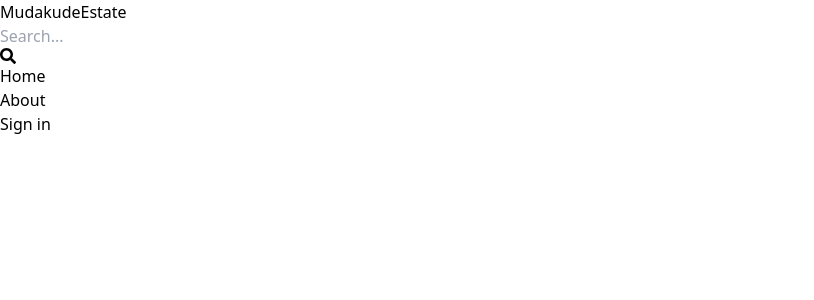
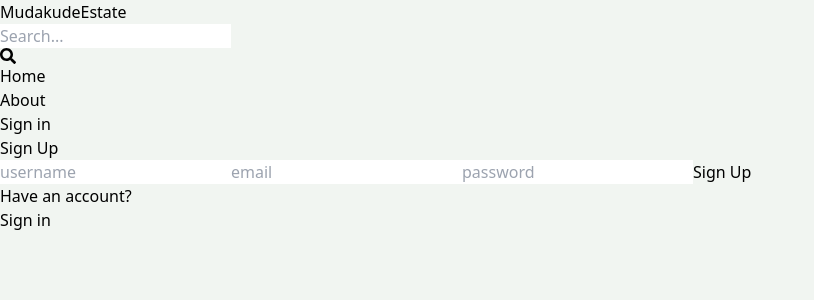
Before and after one commit to rohit3110-pro/mern-estate, a React (Vite) app in the folder client/: page /sign-up in a window 1280 px wide. Shown: the top 300 px of the page, without its empty margins (0-814 px from the left). Built offline with nearby package versions, Linux system fonts and the light colour scheme.

Commit message:
complete sign up page UI

```diff
--- a/client/src/App.jsx
+++ b/client/src/App.jsx
@@ -1,7 +1,7 @@
 import { BrowserRouter,Routes,Route } from "react-router-dom"
 import Home from './pages/home';
 import Signin from './pages/signin';
-import Signout from './pages/signout';
+import SignUp from './pages/signUp';
 import Profile from "./pages/Profile";
 import About from "./pages/about";
 import Header from "./components/Header";
@@ -14,7 +14,7 @@
     <Routes>
       <Route path="/" element={<Home />} />
       <Route path="/sign-in" element={<Signin />} />
-      <Route path="/sign-out" element={<Signout />} />
+      <Route path="/sign-up" element={<SignUp />} />
       <Route path="/profile" element={<Profile />} />
       <Route path="/about" element={<About />} />
     </Routes>
--- a/client/src/index.css
+++ b/client/src/index.css
@@ -1,3 +1,7 @@
 @tailwind base;
 @tailwind components;
 @tailwind utilities;
+
+body{
+    background-color: rgb(241,245,241);
+}
--- /dev/null
+++ b/client/src/pages/signUp.jsx
@@ -0,0 +1,21 @@
+import { Link } from "react-router-dom"
+
+export default function SignUp() {
+  return (
+    <div className='p-3 max-w-lg mx-auto'>
+      <h1 className='text-3xl text-center font-semibold my-7'>Sign Up</h1>
+      <form className='flex flex-col gap-4'>
+      <input type='text' placeholder='username' className='border p-3 rounded-lg' id='username'/>
+      <input type='email' placeholder='email' className='border p-3 rounded-lg' id='email'/>
+      <input type='password' placeholder='password' className='border p-3 rounded-lg' id='password'/>
+      <button className='p-3 bg-slate-700 rounded-lg text-white uppercase hover:opacity-95 disabled:opacity-80'>Sign Up</button>
+      </form>
+      <div className='flex gap-2 mt-5'>
+        <p>Have an account?</p>
+         <Link to={"/sign-in"}>
+            <span className="text-blue-700">Sign in</span>
+         </Link>
+      </div>
+    </div>
+  )
+}
--- a/client/src/pages/signout.jsx
+++ /dev/null
@@ -1,7 +0,0 @@
-import React from 'react'
-
-export default function signout() {
-  return (
-    <div>SignOut</div>
-  )
-}
```
